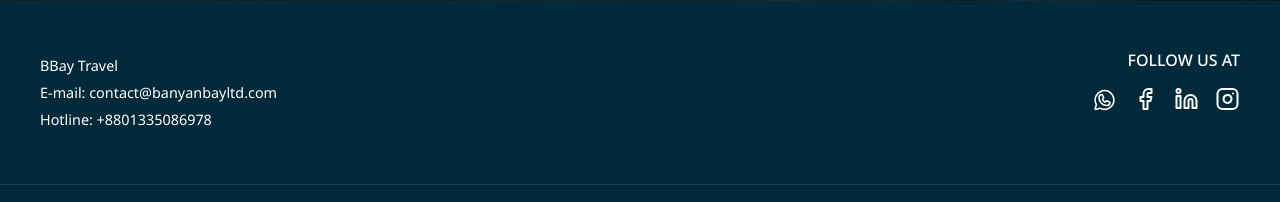
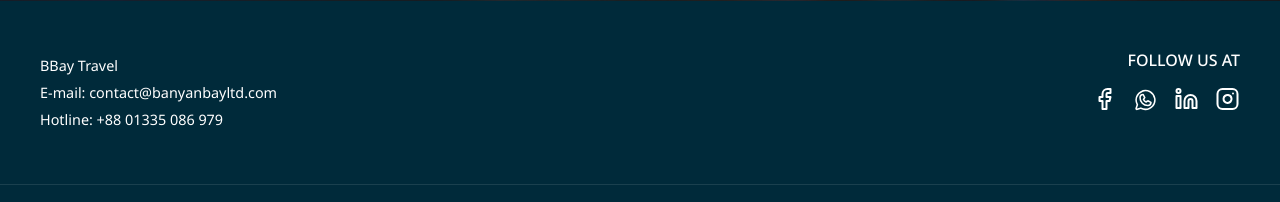
Before and after one commit to mehreen019/BanyanBay, a React (Vite) app in the folder banyan/: page /BBayTravel in a window 1280 px wide. Shown: the part 2575-2777 px from the top of the page. Built offline with nearby package versions, Linux system fonts and the light colour scheme; a web font is replaced by a local one.

Commit message:
updated whatsapp link and sorted the icons

```diff
--- a/banyan/index.html
+++ b/banyan/index.html
@@ -1,6 +1,14 @@
 <!doctype html>
 <html lang="en">
   <head>
+    <script>
+      (function(w,d,s,l,i){w[l]=w[l]||[];w[l].push({'gtm.start':
+      new Date().getTime(),event:'gtm.js'});var f=d.getElementsByTagName(s)[0],
+      j=d.createElement(s),dl=l!='dataLayer'?'&l='+l:'';j.async=true;j.src=
+      'https://www.googletagmanager.com/gtm.js?id='+i+dl;f.parentNode.insertBefore(j,f);
+      })(window,document,'script','dataLayer','GTM-KLRLPZM8');
+    </script>
+
     <meta charset="UTF-8" />
     <meta property="og:title" content="Banyan Bay Limited" />
     <meta property="og:description" content="Banyan Bay Limited" />
@@ -12,23 +20,16 @@
     <link href="https://fonts.googleapis.com/css2?family=Londrina+Outline&display=swap" rel="stylesheet">
     <meta name="viewport" content="width=device-width, initial-scale=1.0" />
     <title>Banyan Bay Limited</title>
-
-    <script>
-      (function(w,d,s,l,i){w[l]=w[l]||[];w[l].push({'gtm.start':
-      new Date().getTime(),event:'gtm.js'});var f=d.getElementsByTagName(s)[0],
-      j=d.createElement(s),dl=l!='dataLayer'?'&l='+l:'';j.async=true;j.src=
-      'https://www.googletagmanager.com/gtm.js?id='+i+dl;f.parentNode.insertBefore(j,f);
-      })(window,document,'script','dataLayer','GTM-KLRLPZM8');
-    </script>
   </head>
 
   <body>
-    <div id="root"></div>
-    <script type="module" src="/src/main.tsx"></script>
     <noscript>
       <iframe src="https://www.googletagmanager.com/ns.html?id=GTM-KLRLPZM8"
       height="0" width="0" style="display:none;visibility:hidden">
       </iframe>
     </noscript>
+
+    <div id="root"></div>
+    <script type="module" src="/src/main.tsx"></script>
   </body>
 </html>
--- a/banyan/src/components/Footer.tsx
+++ b/banyan/src/components/Footer.tsx
@@ -10,16 +10,16 @@ const Footer: React.FC = () => {
         <div className="contact-info">
           <p>Banyan Bay Limited</p>
           <p>E-mail: <a href="mailto:contact@banyanbayltd.com">contact@banyanbayltd.com</a></p>
-          <p>Hotline: <a href="tel:+8801335086978">+8801335086978</a></p>
+          <p>Hotline: <a href="tel:+8801335086978">+88 01335 086 978</a></p>
         </div>
 
         <div className="social-section">
           <p className="follow-text">FOLLOW US AT</p>
           <div className="social-icons">
-            <a href='https://wa.me/+8801335086978' aria-label="Whatsapp" className='whatsapp-icon'><PiWhatsappLogo size={60} /></a>
-            <a href="https://www.facebook.com/BanyanBayLtd" aria-label="Facebook"><Facebook size={24} /></a>
-            <a href="https://www.linkedin.com/company/banyan-bay-ltd/" aria-label="LinkedIn"><Linkedin size={24} /></a>
-            <a href="https://www.instagram.com/banyanbayltd" aria-label="Instagram"><Instagram size={24} /></a>
+            <a href='https://wa.me/+8801335086978' aria-label="Whatsapp" className='whatsapp-icon'  target='blank'><PiWhatsappLogo size={60} /></a>
+            <a href="https://www.facebook.com/BanyanBayLtd" aria-label="Facebook"  target='blank'><Facebook size={24} /></a>
+            <a href="https://www.linkedin.com/company/banyan-bay-ltd/" aria-label="LinkedIn"  target='blank'><Linkedin size={24} /></a>
+            <a href="https://www.instagram.com/banyanbayltd" aria-label="Instagram"  target='blank'><Instagram size={24} /></a>
 
           </div>
         </div>
--- a/banyan/src/components/TravelFooter.tsx
+++ b/banyan/src/components/TravelFooter.tsx
@@ -10,16 +10,16 @@ const TravelFooter: React.FC = () => {
         <div className="contact-info">
           <p>BBay Travel</p>
           <p>E-mail: <a href="mailto:contact@banyanbayltd.com">contact@banyanbayltd.com</a></p>
-          <p>Hotline: <a href="tel:+8801335086978">+8801335086978</a></p>
+          <p>Hotline: <a href="tel:+8801335086979">+88 01335 086 979</a></p>
         </div>
 
         <div className="social-section">
           <p className="follow-text">FOLLOW US AT</p>
           <div className="social-icons">
-            <a href='https://wa.me/+8801335086978' aria-label="Whatsapp" className='whatsapp-icon'><PiWhatsappLogo size={60} /></a>
-            <a href="https://www.facebook.com/BBayTravel" aria-label="Facebook"><Facebook size={24} /></a>
-            <a href="https://www.linkedin.com/company/banyan-bay-ltd/" aria-label="LinkedIn"><Linkedin size={24} /></a>
-            <a href="https://www.instagram.com/bbaytravel" aria-label="Instagram"><Instagram size={24} /></a>
+            <a href="https://www.facebook.com/BBayTravel" aria-label="Facebook"  target='blank'><Facebook size={24} /></a>
+            <a href='https://wa.me/+8801335086979' aria-label="Whatsapp" className='whatsapp-icon' target='blank'><PiWhatsappLogo size={60} /></a>
+            <a href="https://www.linkedin.com/company/banyan-bay-ltd/" aria-label="LinkedIn"  target='blank'><Linkedin size={24} /></a>
+            <a href="https://www.instagram.com/bbaytravel" aria-label="Instagram"  target='blank'><Instagram size={24} /></a>
           </div>
         </div>
       </div>
--- a/banyan/src/components/TravelNavbar.tsx
+++ b/banyan/src/components/TravelNavbar.tsx
@@ -40,14 +40,14 @@ const TravelNavBar = () => {
             <a href="https://www.facebook.com/BBayTravel" target='_blank'>
                 <FaFacebook className='text-white' size={28} />
             </a>
+            <a href='https://wa.me/+8801335086979' target="_blank">
+                <FaWhatsapp size={28} />
+            </a>
             <a href="https://www.instagram.com/bbaytravel" target="_blank" >
                 <FaInstagram className='text-white' size={28} />
             </a>
             <a href="https://www.linkedin.com/company/banyan-bay-ltd/" target="_blank">
                 <FaLinkedin className='text-white' size={28} />
-            </a>
-            <a href='https://wa.me/+8801335086978' target="_blank">
-                <FaWhatsapp size={28} />
             </a>
           </div>
       </header>
```
Also changed, not shown: 1 other file (tests, documents, lock files or other folders).
